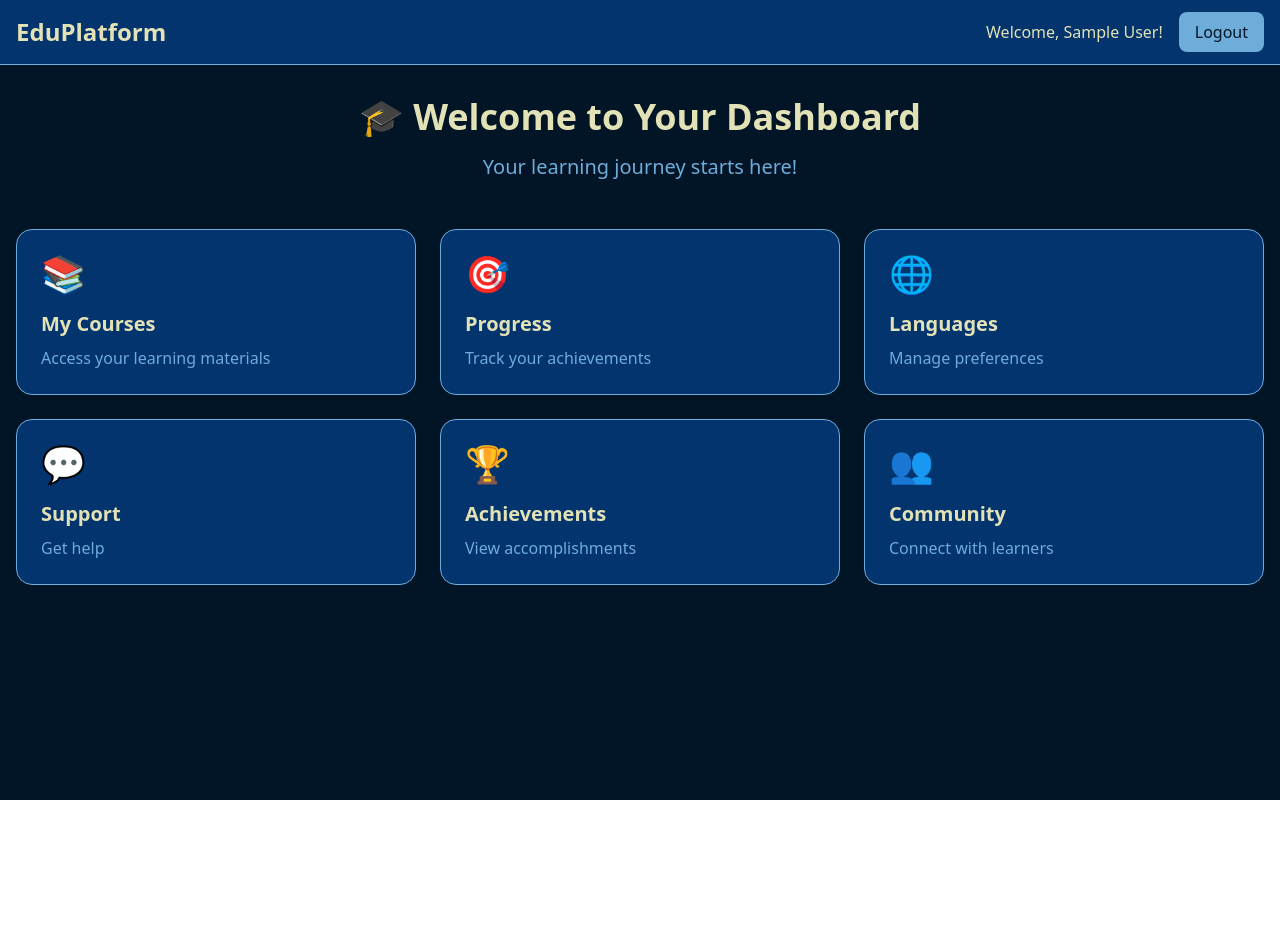
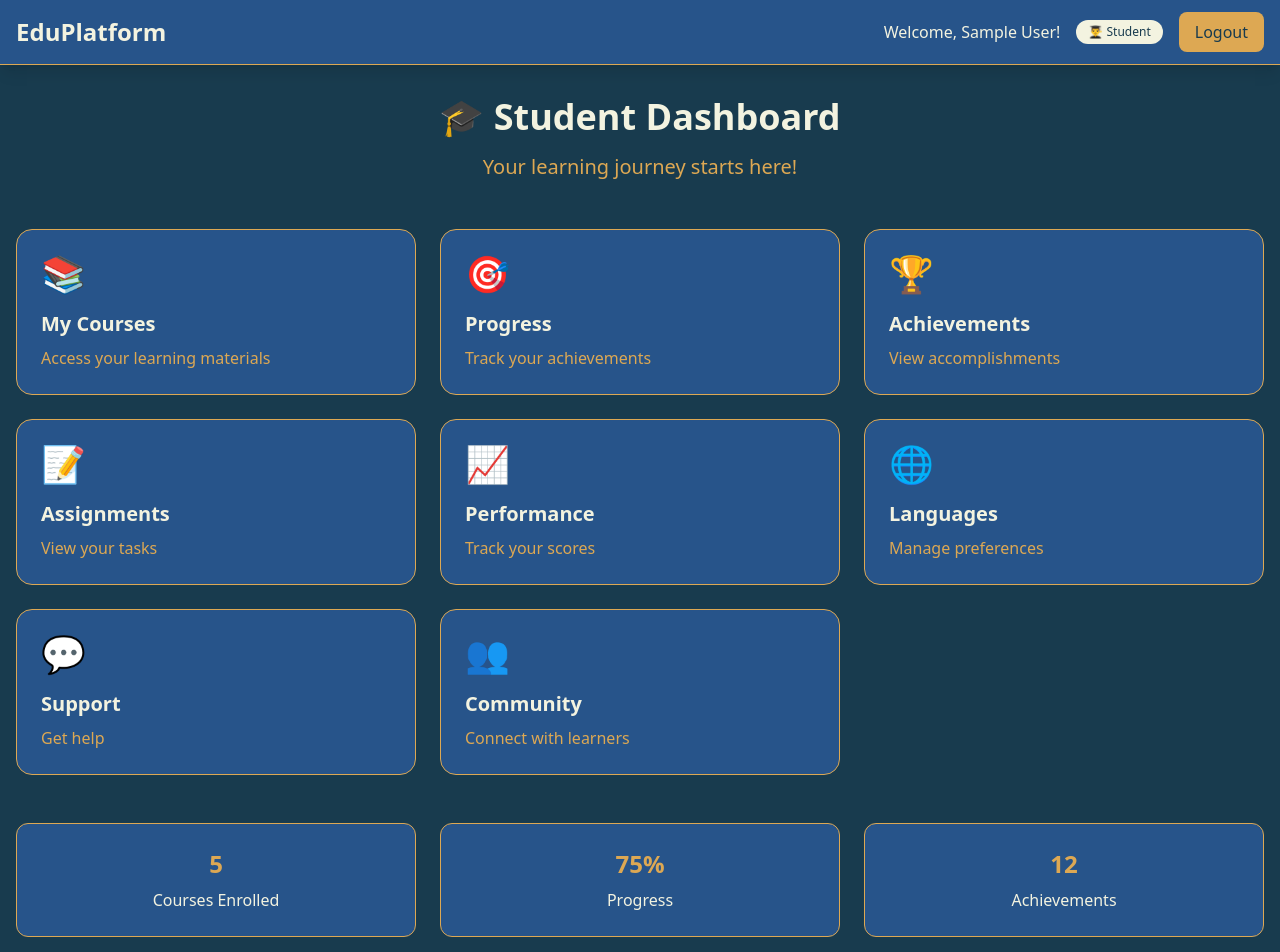
Before and after one commit to Glanisha/BharatAI, a React (Vite) app in the folder frontend/: page /dashboard in a window 1280 px wide. Shown: the top 952 px of the page. Before the commit the page ends 800 px from the top, so only its background shows below. Built offline with nearby package versions, Linux system fonts and the light colour scheme; sample sign-in values are in the browser's storage.

Commit message:
rollie pollie

```diff
--- a/frontend/src/components/Dashboard.jsx
+++ b/frontend/src/components/Dashboard.jsx
@@ -30,15 +30,44 @@ const Dashboard = () => {
         }, 1000);
     };
 
+    // Role-based features
+    const getFeatures = () => {
+        const commonFeatures = [
+            { icon: '🌐', title: 'Languages', desc: 'Manage preferences' },
+            { icon: '💬', title: 'Support', desc: 'Get help' },
+            { icon: '👥', title: 'Community', desc: 'Connect with learners' }
+        ];
+
+        if (user?.role === 'teacher') {
+            return [
+                { icon: '📚', title: 'My Courses', desc: 'Manage your courses' },
+                { icon: '👨‍🎓', title: 'Students', desc: 'View student progress' },
+                { icon: '📊', title: 'Analytics', desc: 'Course performance' },
+                { icon: '✏️', title: 'Create Content', desc: 'Add new lessons' },
+                { icon: '🎯', title: 'Assignments', desc: 'Create and grade' },
+                ...commonFeatures
+            ];
+        } else {
+            return [
+                { icon: '📚', title: 'My Courses', desc: 'Access your learning materials' },
+                { icon: '🎯', title: 'Progress', desc: 'Track your achievements' },
+                { icon: '🏆', title: 'Achievements', desc: 'View accomplishments' },
+                { icon: '📝', title: 'Assignments', desc: 'View your tasks' },
+                { icon: '📈', title: 'Performance', desc: 'Track your scores' },
+                ...commonFeatures
+            ];
+        }
+    };
+
     if (!user) {
         return (
-            <div className="min-h-screen flex items-center justify-center bg-[#021526]">
+            <div className="min-h-screen flex items-center justify-center bg-[#183B4E]">
                 <motion.div
                     initial={{ opacity: 0, scale: 0.8 }}
                     animate={{ opacity: 1, scale: 1 }}
-                    className="flex items-center space-x-2 text-[#E2E2B6]"
+                    className="flex items-center space-x-2 text-[#F3F3E0]"
                 >
-                    <div className="animate-spin h-6 w-6 border-2 border-[#6EACDA] border-t-transparent rounded-full"></div>
+                    <div className="animate-spin h-6 w-6 border-2 border-[#DDA853] border-t-transparent rounded-full"></div>
                     <span>Loading...</span>
                 </motion.div>
             </div>
@@ -49,17 +78,17 @@ const Dashboard = () => {
         <motion.div
             initial={{ opacity: 0 }}
             animate={{ opacity: 1 }}
-            className="min-h-screen bg-[#021526]"
+            className="min-h-screen bg-[#183B4E]"
         >
             <motion.nav
                 initial={{ y: -100 }}
                 animate={{ y: 0 }}
-                className="bg-[#03346E] border-b border-[#6EACDA]"
+                className="bg-[#27548A] border-b border-[#DDA853] shadow-lg"
             >
                 <div className="max-w-7xl mx-auto px-4 h-16 flex justify-between items-center">
                     <motion.h1
                         whileHover={{ scale: 1.02 }}
-                        className="text-2xl font-bold text-[#E2E2B6]"
+                        className="text-2xl font-bold text-[#F3F3E0]"
                     >
                         EduPlatform
                     </motion.h1>
@@ -67,15 +96,26 @@ const Dashboard = () => {
                         <motion.span
                             initial={{ opacity: 0, x: 20 }}
                             animate={{ opacity: 1, x: 0 }}
-                            className="text-[#E2E2B6]"
+                            className="text-[#F3F3E0] hidden sm:block"
                         >
                             Welcome, {user.name}!
+                        </motion.span>
+                        <motion.span
+                            initial={{ opacity: 0, scale: 0.8 }}
+                            animate={{ opacity: 1, scale: 1 }}
+                            className={`px-3 py-1 rounded-full text-xs font-medium ${
+                                user.role === 'teacher'
+                                    ? 'bg-[#DDA853] text-[#183B4E]'
+                                    : 'bg-[#F3F3E0] text-[#183B4E]'
+                            }`}
+                        >
+                            {user.role === 'teacher' ? '👨‍🏫 Teacher' : '👨‍🎓 Student'}
                         </motion.span>
                         {user.language && (
                             <motion.span
                                 initial={{ opacity: 0, scale: 0.8 }}
                                 animate={{ opacity: 1, scale: 1 }}
-                                className="px-2 py-1 rounded text-[#021526] bg-[#E2E2B6] text-xs"
+                                className="px-2 py-1 rounded text-[#183B4E] bg-[#DDA853] text-xs font-medium hidden md:block"
                             >
                                 {user.language}
                             </motion.span>
@@ -84,7 +124,7 @@ const Dashboard = () => {
                             whileHover={{ scale: 1.05 }}
                             whileTap={{ scale: 0.95 }}
                             onClick={handleLogout}
-                            className="px-4 py-2 rounded-lg bg-[#6EACDA] text-[#021526] font-medium transition-all duration-200"
+                            className="px-4 py-2 rounded-lg bg-[#DDA853] text-[#183B4E] font-medium transition-all duration-200 hover:bg-[#DDA853]/90"
                         >
                             Logout
                         </motion.button>
@@ -99,8 +139,14 @@ const Dashboard = () => {
                     transition={{ delay: 0.2 }}
                     className="text-center mb-12"
                 >
-                    <h2 className="text-4xl font-bold mb-4 text-[#E2E2B6]">🎓 Welcome to Your Dashboard</h2>
-                    <p className="text-xl text-[#6EACDA]">Your learning journey starts here!</p>
+                    <h2 className="text-4xl font-bold mb-4 text-[#F3F3E0]">
+                        {user.role === 'teacher' ? '👨‍🏫 Teacher Dashboard' : '🎓 Student Dashboard'}
+                    </h2>
+                    <p className="text-xl text-[#DDA853]">
+                        {user.role === 'teacher'
+                            ? 'Manage your courses and guide students!'
+                            : 'Your learning journey starts here!'}
+                    </p>
                 </motion.div>
 
                 <motion.div
@@ -109,27 +155,53 @@ const Dashboard = () => {
                     transition={{ delay: 0.4 }}
                     className="grid grid-cols-1 md:grid-cols-2 lg:grid-cols-3 gap-6"
                 >
-                    {[
-                        { icon: '📚', title: 'My Courses', desc: 'Access your learning materials' },
-                        { icon: '🎯', title: 'Progress', desc: 'Track your achievements' },
-                        { icon: '🌐', title: 'Languages', desc: 'Manage preferences' },
-                        { icon: '💬', title: 'Support', desc: 'Get help' },
-                        { icon: '🏆', title: 'Achievements', desc: 'View accomplishments' },
-                        { icon: '👥', title: 'Community', desc: 'Connect with learners' }
-                    ].map((feature, index) => (
+                    {getFeatures().map((feature, index) => (
                         <motion.div
                             key={feature.title}
                             whileHover={{ y: -5, scale: 1.02 }}
                             initial={{ opacity: 0, y: 20 }}
                             animate={{ opacity: 1, y: 0 }}
                             transition={{ delay: 0.1 * index }}
-                            className="bg-[#03346E] border border-[#6EACDA] rounded-2xl p-6 cursor-pointer transition-all duration-200 hover:shadow-lg"
+                            className="bg-[#27548A] border border-[#DDA853] rounded-2xl p-6 cursor-pointer transition-all duration-200 hover:shadow-xl hover:border-[#DDA853]/80 group"
                         >
-                            <div className="text-4xl mb-4">{feature.icon}</div>
-                            <h3 className="text-xl font-semibold mb-2 text-[#E2E2B6]">{feature.title}</h3>
-                            <p className="text-[#6EACDA]">{feature.desc}</p>
+                            <div className="text-4xl mb-4 group-hover:scale-110 transition-transform duration-200">{feature.icon}</div>
+                            <h3 className="text-xl font-semibold mb-2 text-[#F3F3E0]">{feature.title}</h3>
+                            <p className="text-[#DDA853]">{feature.desc}</p>
                         </motion.div>
                     ))}
+                </motion.div>
+
+                {/* Quick Stats Section */}
+                <motion.div
+                    initial={{ opacity: 0, y: 40 }}
+                    animate={{ opacity: 1, y: 0 }}
+                    transition={{ delay: 0.6 }}
+                    className="mt-12 grid grid-cols-1 md:grid-cols-3 gap-6"
+                >
+                    <div className="bg-[#27548A] border border-[#DDA853] rounded-xl p-6 text-center">
+                        <h4 className="text-2xl font-bold text-[#DDA853] mb-2">
+                            {user.role === 'teacher' ? '15' : '5'}
+                        </h4>
+                        <p className="text-[#F3F3E0]">
+                            {user.role === 'teacher' ? 'Total Students' : 'Courses Enrolled'}
+                        </p>
+                    </div>
+                    <div className="bg-[#27548A] border border-[#DDA853] rounded-xl p-6 text-center">
+                        <h4 className="text-2xl font-bold text-[#DDA853] mb-2">
+                            {user.role === 'teacher' ? '8' : '75%'}
+                        </h4>
+                        <p className="text-[#F3F3E0]">
+                            {user.role === 'teacher' ? 'Active Courses' : 'Progress'}
+                        </p>
+                    </div>
+                    <div className="bg-[#27548A] border border-[#DDA853] rounded-xl p-6 text-center">
+                        <h4 className="text-2xl font-bold text-[#DDA853] mb-2">
+                            {user.role === 'teacher' ? '4.8' : '12'}
+                        </h4>
+                        <p className="text-[#F3F3E0]">
+                            {user.role === 'teacher' ? 'Rating' : 'Achievements'}
+                        </p>
+                    </div>
                 </motion.div>
             </main>
 
@@ -144,6 +216,10 @@ const Dashboard = () => {
                 draggable
                 pauseOnHover
                 theme="dark"
+                toastStyle={{
+                    backgroundColor: '#27548A',
+                    color: '#F3F3E0'
+                }}
             />
         </motion.div>
     );
--- a/frontend/src/components/Signup.jsx
+++ b/frontend/src/components/Signup.jsx
@@ -10,12 +10,17 @@ const Signup = () => {
         email: '',
         password: '',
         confirmPassword: '',
-        language: 'Hindi'
+        language: 'Hindi',
+        role: 'student'
     });
     const [loading, setLoading] = useState(false);
     const navigate = useNavigate();
 
     const languages = ['Hindi', 'Marathi', 'Kannada', 'Bengali', 'Tamil', 'Telugu', 'Gujarati', 'English'];
+    const roles = [
+        { value: 'student', label: '👨‍🎓 Student' },
+        { value: 'teacher', label: '👨‍🏫 Teacher' }
+    ];
 
     useEffect(() => {
         const token = localStorage.getItem('token');
@@ -49,7 +54,8 @@ const Signup = () => {
                     name: formData.name,
                     email: formData.email,
                     password: formData.password,
-                    language: formData.language
+                    language: formData.language,
+                    role: formData.role
                 }),
             });
 
@@ -74,7 +80,7 @@ const Signup = () => {
     };
 
     return (
-        <div className="min-h-screen bg-[#021526]">
+        <div className="min-h-screen bg-[#183B4E]">
             <div className="min-h-screen flex items-center justify-center p-4">
                 <motion.div
                     initial={{ opacity: 0, y: 50 }}
@@ -88,16 +94,33 @@ const Signup = () => {
                         transition={{ duration: 0.6, delay: 0.2 }}
                         className="text-center mb-8"
                     >
-                        <h1 className="text-4xl font-bold text-[#E2E2B6] mb-2">EduPlatform</h1>
-                        <p className="text-lg text-[#6EACDA]">Join us today</p>
+                        <h1 className="text-4xl font-bold text-[#F3F3E0] mb-2">EduPlatform</h1>
+                        <p className="text-lg text-[#DDA853]">Join us today</p>
                     </motion.div>
 
                     <motion.div
                         whileHover={{ y: -2 }}
-                        className="bg-[#03346E] border border-[#6EACDA] rounded-2xl p-8"
+                        className="bg-[#27548A] border border-[#DDA853] rounded-2xl p-8 shadow-xl"
                     >
                         <form onSubmit={handleSubmit} className="space-y-6">
-                            <h2 className="text-2xl font-semibold text-[#E2E2B6] text-center">Create Account</h2>
+                            <h2 className="text-2xl font-semibold text-[#F3F3E0] text-center">Create Account</h2>
+
+                            {/* Role Selection */}
+                            <motion.div whileFocus={{ scale: 1.02 }}>
+                                <label className="block text-[#F3F3E0] mb-2 text-sm font-medium">Select Role</label>
+                                <select
+                                    value={formData.role}
+                                    onChange={(e) => setFormData({...formData, role: e.target.value})}
+                                    className="w-full px-4 py-3 rounded-xl bg-[#183B4E] text-[#F3F3E0] border border-[#DDA853] focus:ring-2 focus:ring-[#DDA853] focus:outline-none transition-all duration-200"
+                                    required
+                                >
+                                    {roles.map(role => (
+                                        <option key={role.value} value={role.value} className="bg-[#183B4E]">
+                                            {role.label}
+                                        </option>
+                                    ))}
+                                </select>
+                            </motion.div>
 
                             <motion.input
                                 whileFocus={{ scale: 1.02 }}
@@ -105,7 +128,7 @@ const Signup = () => {
                                 placeholder="Full Name"
                                 value={formData.name}
                                 onChange={(e) => setFormData({...formData, name: e.target.value})}
-                                className="w-full px-4 py-3 rounded-xl bg-[#021526] text-[#E2E2B6] border border-[#6EACDA] focus:ring-2 focus:ring-[#6EACDA] focus:outline-none transition-all duration-200"
+                                className="w-full px-4 py-3 rounded-xl bg-[#183B4E] text-[#F3F3E0] border border-[#DDA853] focus:ring-2 focus:ring-[#DDA853] focus:outline-none transition-all duration-200 placeholder-[#F3F3E0]/60"
                                 required
                             />
 
@@ -115,7 +138,7 @@ const Signup = () => {
                                 placeholder="Email"
                                 value={formData.email}
                                 onChange={(e) => setFormData({...formData, email: e.target.value})}
-                                className="w-full px-4 py-3 rounded-xl bg-[#021526] text-[#E2E2B6] border border-[#6EACDA] focus:ring-2 focus:ring-[#6EACDA] focus:outline-none transition-all duration-200"
+                                className="w-full px-4 py-3 rounded-xl bg-[#183B4E] text-[#F3F3E0] border border-[#DDA853] focus:ring-2 focus:ring-[#DDA853] focus:outline-none transition-all duration-200 placeholder-[#F3F3E0]/60"
                                 required
                             />
 
@@ -125,7 +148,7 @@ const Signup = () => {
                                 placeholder="Password"
                                 value={formData.password}
                                 onChange={(e) => setFormData({...formData, password: e.target.value})}
-                                className="w-full px-4 py-3 rounded-xl bg-[#021526] text-[#E2E2B6] border border-[#6EACDA] focus:ring-2 focus:ring-[#6EACDA] focus:outline-none transition-all duration-200"
+                                className="w-full px-4 py-3 rounded-xl bg-[#183B4E] text-[#F3F3E0] border border-[#DDA853] focus:ring-2 focus:ring-[#DDA853] focus:outline-none transition-all duration-200 placeholder-[#F3F3E0]/60"
                                 required
                             />
 
@@ -135,31 +158,33 @@ const Signup = () => {
                                 placeholder="Confirm Password"
                                 value={formData.confirmPassword}
                                 onChange={(e) => setFormData({...formData, confirmPassword: e.target.value})}
-                                className="w-full px-4 py-3 rounded-xl bg-[#021526] text-[#E2E2B6] border border-[#6EACDA] focus:ring-2 focus:ring-[#6EACDA] focus:outline-none transition-all duration-200"
+                                className="w-full px-4 py-3 rounded-xl bg-[#183B4E] text-[#F3F3E0] border border-[#DDA853] focus:ring-2 focus:ring-[#DDA853] focus:outline-none transition-all duration-200 placeholder-[#F3F3E0]/60"
                                 required
                             />
 
-                            <motion.select
-                                whileFocus={{ scale: 1.02 }}
-                                value={formData.language}
-                                onChange={(e) => setFormData({...formData, language: e.target.value})}
-                                className="w-full px-4 py-3 rounded-xl bg-[#021526] text-[#E2E2B6] border border-[#6EACDA] focus:ring-2 focus:ring-[#6EACDA] focus:outline-none transition-all duration-200"
-                            >
-                                {languages.map(lang => (
-                                    <option key={lang} value={lang} className="bg-[#021526]">{lang}</option>
-                                ))}
-                            </motion.select>
+                            <motion.div whileFocus={{ scale: 1.02 }}>
+                                <label className="block text-[#F3F3E0] mb-2 text-sm font-medium">Preferred Language</label>
+                                <select
+                                    value={formData.language}
+                                    onChange={(e) => setFormData({...formData, language: e.target.value})}
+                                    className="w-full px-4 py-3 rounded-xl bg-[#183B4E] text-[#F3F3E0] border border-[#DDA853] focus:ring-2 focus:ring-[#DDA853] focus:outline-none transition-all duration-200"
+                                >
+                                    {languages.map(lang => (
+                                        <option key={lang} value={lang} className="bg-[#183B4E]">{lang}</option>
+                                    ))}
+                                </select>
+                            </motion.div>
 
                             <motion.button
                                 whileHover={{ scale: 1.02 }}
                                 whileTap={{ scale: 0.98 }}
                                 type="submit"
                                 disabled={loading}
-                                className="w-full py-3 rounded-xl font-semibold bg-[#E2E2B6] text-[#021526] disabled:opacity-50 transition-all duration-200"
+                                className="w-full py-3 rounded-xl font-semibold bg-[#DDA853] text-[#183B4E] disabled:opacity-50 transition-all duration-200 hover:bg-[#DDA853]/90"
                             >
                                 {loading ? (
                                     <div className="flex items-center justify-center space-x-2">
-                                        <div className="animate-spin h-5 w-5 border-2 border-[#021526] border-t-transparent rounded-full"></div>
+                                        <div className="animate-spin h-5 w-5 border-2 border-[#183B4E] border-t-transparent rounded-full"></div>
                                         <span>Creating Account...</span>
                                     </div>
                                 ) : (
@@ -168,7 +193,7 @@ const Signup = () => {
                             </motion.button>
 
                             <div className="text-center">
-                                <Link to="/login" className="text-[#6EACDA] hover:opacity-80 transition-opacity">
+                                <Link to="/login" className="text-[#DDA853] hover:text-[#DDA853]/80 transition-colors">
                                     Already have an account? Sign in
                                 </Link>
                             </div>
@@ -188,6 +213,10 @@ const Signup = () => {
                 draggable
                 pauseOnHover
                 theme="dark"
+                toastStyle={{
+                    backgroundColor: '#27548A',
+                    color: '#F3F3E0'
+                }}
             />
         </div>
     );
```
Also changed, not shown: frontend/src/components/Login.jsx (+14 -10 lines), 2 other files (tests, documents, lock files or other folders).
